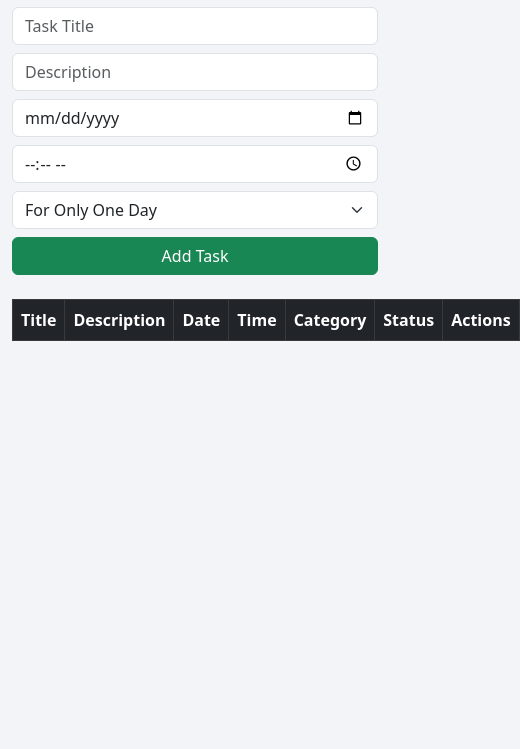
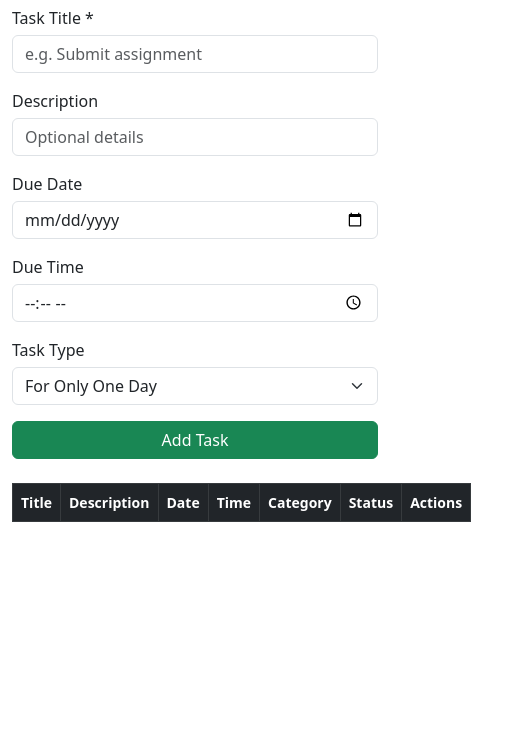
Before and after one commit to tanvirshakib/ToDoApp, a plain HTML site: page index.html in a window 390 px wide. Shown: the part 95-844 px from the top of the page, 520 px wide, since content can reach past the window. Drawn offline with nearby package versions, Linux system fonts and the light colour scheme.

Commit message:
Improved mobile layout, added input titles, fixed date/time fields

```diff
--- a/index.html
+++ b/index.html
@@ -6,6 +6,7 @@
   <meta name="viewport" content="width=device-width, initial-scale=1">
   <link href="https://cdn.jsdelivr.net/npm/bootstrap@5.3.0/dist/css/bootstrap.min.css" rel="stylesheet">
   <link rel="stylesheet" href="style.css">
+
 </head>
 <body>
   <div class="container py-5">
@@ -13,31 +14,39 @@
 
     <!-- Task Form -->
     <form id="taskForm" class="mb-4">
-      <div class="row g-2">
-        <div class="col-md-4">
-          <input type="text" id="title" class="form-control" placeholder="Task Title" required>
+      <div class="row g-3">
+        <div class="col-md-6">
+          <label for="title" class="form-label">Task Title *</label>
+          <input type="text" id="title" class="form-control" placeholder="e.g. Submit assignment" required>
         </div>
-        <div class="col-md-4">
-          <input type="text" id="description" class="form-control" placeholder="Description">
+        <div class="col-md-6">
+          <label for="description" class="form-label">Description</label>
+          <input type="text" id="description" class="form-control" placeholder="Optional details">
         </div>
-        <div class="col-md-2">
+
+        <div class="col-md-6">
+          <label for="dueDate" class="form-label">Due Date</label>
           <input type="date" id="dueDate" class="form-control">
         </div>
-        <div class="col-md-2">
+        <div class="col-md-6">
+          <label for="dueTime" class="form-label">Due Time</label>
           <input type="time" id="dueTime" class="form-control">
         </div>
-        <div class="col-md-3 mt-2">
+
+        <div class="col-md-6">
+          <label for="category" class="form-label">Task Type</label>
           <select id="category" class="form-select">
             <option value="one-time">For Only One Day</option>
             <option value="Daily">Daily</option>
           </select>
         </div>
 
-        <div class="col-md-2 mt-2">
+        <div class="col-md-6 d-flex align-items-end">
           <button type="submit" class="btn btn-success w-100">Add Task</button>
         </div>
       </div>
     </form>
+
 
     <!-- Task Table -->
     <table class="table table-bordered table-hover">
--- a/style.css
+++ b/style.css
@@ -1,10 +1,21 @@
-body {
-  background-color: #f2f4f8;
+@media (max-width: 768px) {
+  .table th,
+  .table td {
+    font-size: 14px;
+    padding: 8px;
+  }
+
+  .form-label {
+    font-weight: 500;
+    margin-bottom: 5px;
+  }
+
+  h2 {
+    font-size: 24px;
+    text-align: center;
+  }
 }
 
-td, th {
-  vertical-align: middle !important;
-}
 
 .status-default {
   background-color: #fff;
```
